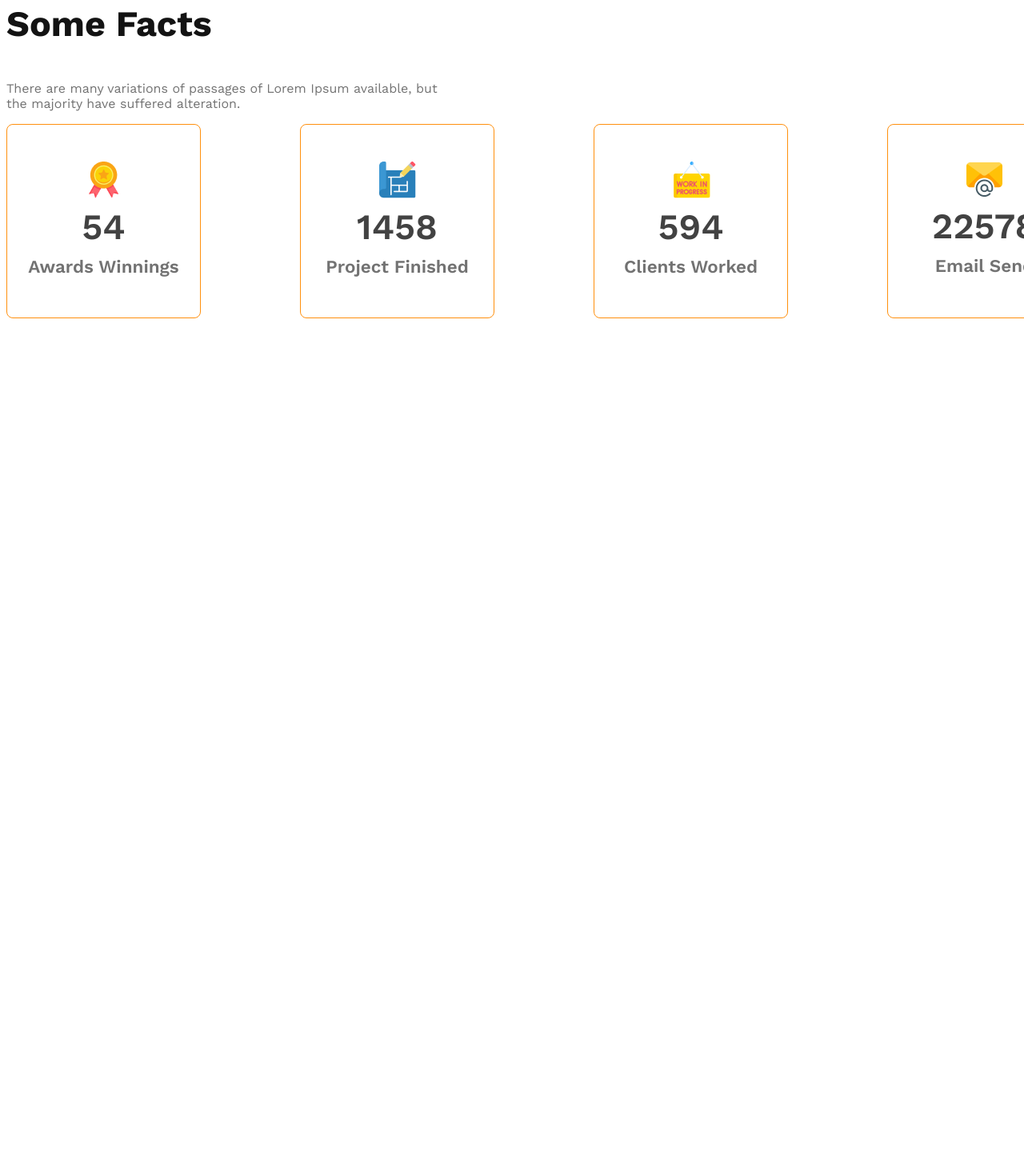
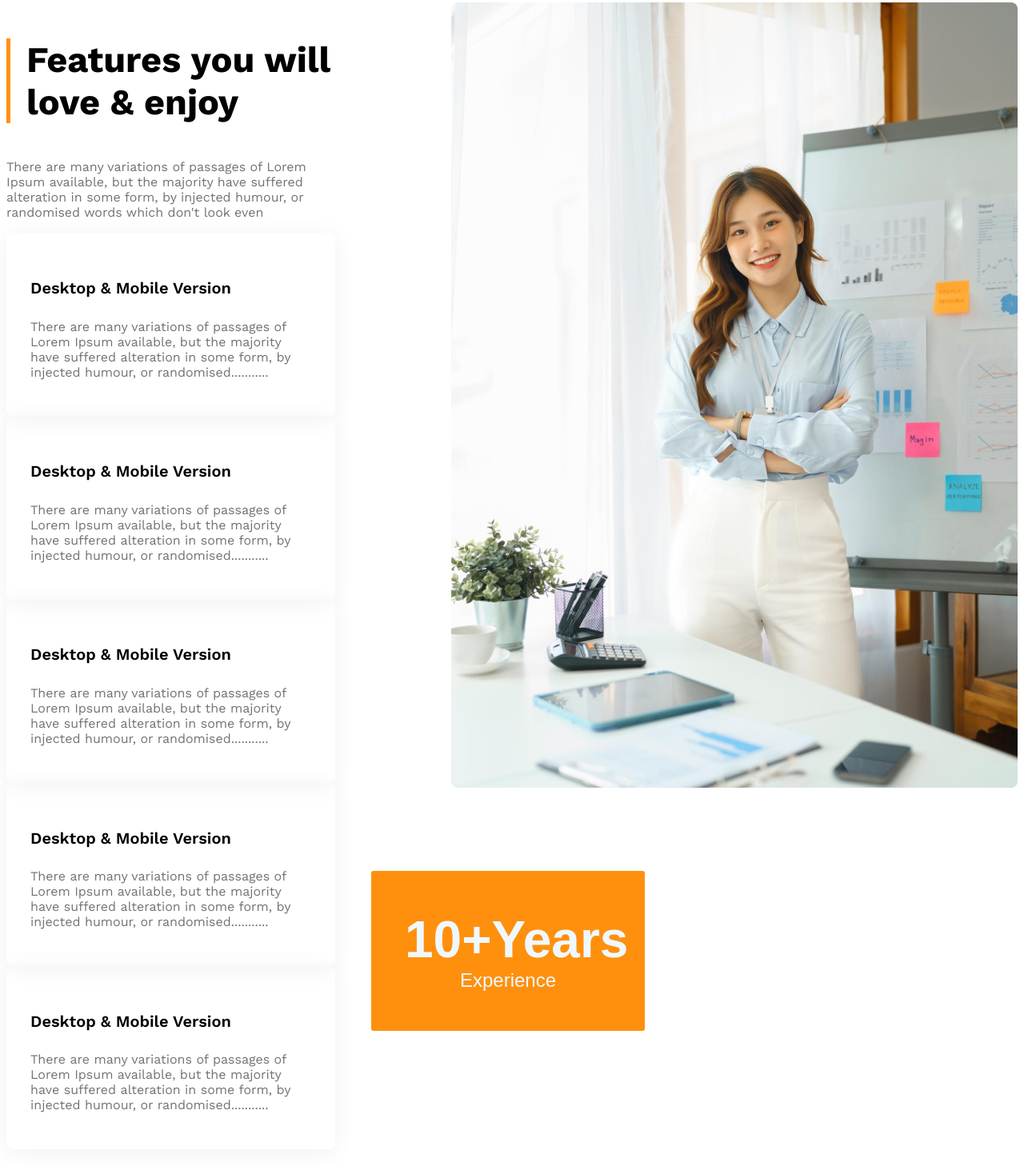
Before and after one commit to Suprotik007/g3-architect-website, a plain HTML site: page index.html in a window 1280 px wide. Shown: the part 2254-3712 px from the top of the page at 80% size. Before the commit the page ends 2660 px from the top, so only its background shows below. Drawn offline with nearby package versions, Linux system fonts and the light colour scheme.

Commit message:
added experience details

```diff
--- a/arch.css
+++ b/arch.css
@@ -117,6 +117,53 @@ main{
     font-weight: bold
     ;
 }
+/* features */
+#h1{
+    font-size: 45px;
+    font-weight: bold;
+    border-left: 5px solid rgba(255, 144, 14, 1) ;
+    padding-left: 20px;
+}
+.ftr-p{
+    font-size: 1rem;
+font-weight: 400;
+color: rgba(114, 114, 114, 1);
+
+}
+.feature-cards{
+    padding: 30px;
+    box-shadow: 0 4px 30px 0 rgba(0, 0, 0, 0.06);
+    border-radius: 8px;
+
+}
+
+ .feature-cards .card-title{
+    font-weight: 600;
+    font-size: 1.25rem;
+
+}
+.features{
+display: flex;
+gap: 145px;
+}
+#exp-badge{
+    padding: 45px 42px;
+    font-size: 1.5rem;
+    font-weight: 500;
+    margin-left: -100px;
+    margin-top: 100px;
+    width: 342px;
+    height: 200px;
+    background-color: rgba(255, 144, 14, 1);
+    color: aliceblue;
+    border: none;
+    border-radius: 3px;
+}
+.exp-year{
+    font-size: 4rem;
+    font-weight: 700
+    ;
+}
 /* facts */
 .facts-desc{
     font-size: 1rem;
@@ -153,9 +200,20 @@ max-width:  540px;
     .fact-icon{
         margin-top: 46px;
     }
+    /* sponsor */
+    .sponsors-dtl{
+        max-width: 542px;
+        margin: 50px auto;
+        text-align: center;
+    }
+    .sponsor-brands{
+        display: grid;
+        grid-template-columns: repeat(5, 1fr);
+        filter: grayscale(100%);
+    }
 /* responsive media */
 @media screen and (max-width :576px){
-.navbar ,.nav-links, .team-sec{
+.navbar ,.nav-links, .team-sec, .facts-list, .sponsor-brands{
     flex-direction: column;
 }
 .team-img{
@@ -163,6 +221,17 @@ max-width:  540px;
 }
 .team-desc{
     margin-left: 30px;
+}
+.facts-list{
+    grid-template-columns: repeat(1 , 1fr);
+    justify-items: center;
+
+}
+.sponsor-brands{
+    grid-template-columns:repeat(1,1fr) ;
+    justify-items: center;
+    gap: 50px
+    ;
 }
 }
 @media screen and ( min-width:576px) and (max-width:992px){
--- a/index.html
+++ b/index.html
@@ -46,9 +46,43 @@
            <button class="bnr-btn"> Explore More</button>
 </div>
         </section>
+<!-- features2 -->
+        <section class="features">
+            <div>
+                <h3 id="h1">Features you will<br> love & enjoy</h3>
+                <p class="bnr-p">There are many variations of passages of Lorem Ipsum available, but the majority have suffered alteration in some form, by injected humour, or randomised words which don't look even</p>
 
-        <section>
-            <!-- features2 -->
+                <!-- ftr-cards -->
+                 <div class="feature-cards">
+                    <h4 class="card-title">Desktop & Mobile Version</h4>
+                    <p class="ftr-p">There are many variations of passages of Lorem Ipsum available, but the majority have suffered alteration in some form, by injected humour, or randomised...........</p>
+                 </div>
+                 <div class="feature-cards">
+                    <h4 class="card-title">Desktop & Mobile Version</h4>
+                    <p class="ftr-p">There are many variations of passages of Lorem Ipsum available, but the majority have suffered alteration in some form, by injected humour, or randomised...........</p>
+                 </div>
+                 <div class="feature-cards">
+                    <h4 class="card-title">Desktop & Mobile Version</h4>
+                    <p class="ftr-p">There are many variations of passages of Lorem Ipsum available, but the majority have suffered alteration in some form, by injected humour, or randomised...........</p>
+                 </div>
+                 <div class="feature-cards">
+                    <h4 class="card-title">Desktop & Mobile Version</h4>
+                    <p class="ftr-p">There are many variations of passages of Lorem Ipsum available, but the majority have suffered alteration in some form, by injected humour, or randomised...........</p>
+                 </div>
+                 <div class="feature-cards">
+                    <h4 class="card-title">Desktop & Mobile Version</h4>
+                    <p class="ftr-p">There are many variations of passages of Lorem Ipsum available, but the majority have suffered alteration in some form, by injected humour, or randomised...........</p>
+                 </div>
+            </div>
+
+
+                 <div class="feature-img">
+                    <img src="./images/architect.png" alt="">
+                    <button id="exp-badge"><span class="exp-year">10+Years</span><br><span>Experience</span></button>
+                 </div>
+
+
+
         </section>
         <!-- facts -->
          <section>
@@ -81,6 +115,20 @@
                 </div>
             </div>
          </section>
+         <!-- sponsors -->
+         <section class="sponsors">
+            <div class="sponsors-dtl">
+                <h3 class="s2">Our Sponsors</h3>
+                <p class="bnr-p">There are many variations of passages of Lorem Ipsum available, but the majority have suffered alteration.  </div>
+                    <div class="sponsor-brands">
+<img src="./images/sponsors/spotify.png" alt=""></img>
+<img src="./images/sponsors/amazon.png" alt=""></img>
+<img src="./images/sponsors/google.png" alt=""></img>
+<img src="./images/sponsors/telerama.png" alt=""></img>
+<img src="./images/sponsors/figma.png" alt=""></img>
+                    </div>
+
+         </section>
     </main>
 
 </body>
```
